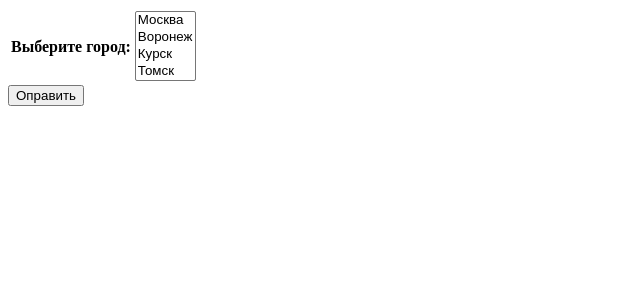
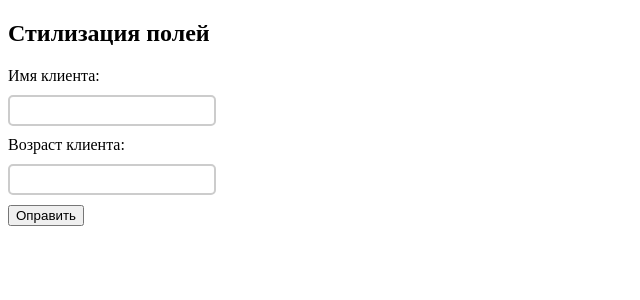
Before and after one commit to Sabitoos/first_project_django, a Django app: page / in a window 1280 px wide. Shown: the top 300 px of the page, without its empty margins (0-640 px from the left). Run offline with Django 4.2, Linux system fonts and the light colour scheme.

Commit message:
ЛЗ-9
Берлизев, Апухтин приобрели общие понятия о работе с полями форм

```diff
--- a/hello/firstapp/forms.py
+++ b/hello/firstapp/forms.py
@@ -1,8 +1,6 @@
 from django import forms
 class UserForm(forms.Form):
- city = forms.TypedMultipleChoiceField(label="Выберите город",
- empty_value=None,
- choices=((1, "Москва"),
- (2, "Воронеж"),
-(3, "Курск"),
-(4, "Томск")))
+ name = forms.CharField(label="Имя клиента",
+ widget=forms.TextInput(attrs={"class": "myfield"}))
+ age = forms.IntegerField(label="Возраст клиента",
+ widget=forms.NumberInput(attrs={"class": "myfield"}))
--- a/hello/firstapp/views.py
+++ b/hello/firstapp/views.py
@@ -1,26 +1,11 @@
-from django.shortcuts import render
 from django.http import *
 from .forms import UserForm
-
+from django.shortcuts import render
 def index(request):
  userform = UserForm()
+ if request.method == "POST":
+  userform = UserForm(request.POST)
+  if userform.is_valid():
+   name = userform.cleaned_data["name"]
+   return HttpResponse("<h2>Имя введено коррректно – {0}</h2>".format(name))
  return render(request, "firstapp/index.html", {"form": userform})
-
-
-
-def about(request):
- return HttpResponse("<h2>О сайте</h2>")
-
-def contact(request):
- return HttpResponse("<h2>Контакты</h2>")
-
-def products(request, productid):
- category = request.GET.get("cat", "")
- output = "<h2>Продукт № {0} Категория: {1}</h2>" .format(productid, category)
- return HttpResponse(output)
-
-def users(request):
- id = request.GET.get("id", 1)
- name = request.GET.get("name", "Максим")
- output = "<h2>Пользователь</h2><h3>id: {0} Имя: {1}</h3 >" .format(id, name)
- return HttpResponse(output)
--- a/hello/templates/firstapp/index.html
+++ b/hello/templates/firstapp/index.html
@@ -1,16 +1,31 @@
 <!DOCTYPE html>
 <html lang="en">
 <head>
- <meta charset="UTF-8">
+ <meta charset="utf-8">
  <title>Форма Django!</title>
+ <style>
+ .myfield{
+ border:2px solid #ccc;
+ border-radius:5px;
+ height:25px;
+ width:200px;
+ margin: 10px 10px 10px 0;
+ }
+ </style>
 </head>
-<body>
+<body class="container">
+<h2>Стилизация полей</h2>
  <form method="POST">
  {% csrf_token %}
- <table>
- {{ form }}
- </table>
+ <div>
+ {% for field in form %}
+ <div class="row">
+ {{field.label_tag}}
+ <div class="col-md-10">{{field}}</div>
+ </div>
+ {% endfor %}
+ </div>
  <input type="submit" value="Оправить" >
-</form>
+ </form>
 </body>
 </html>
```
